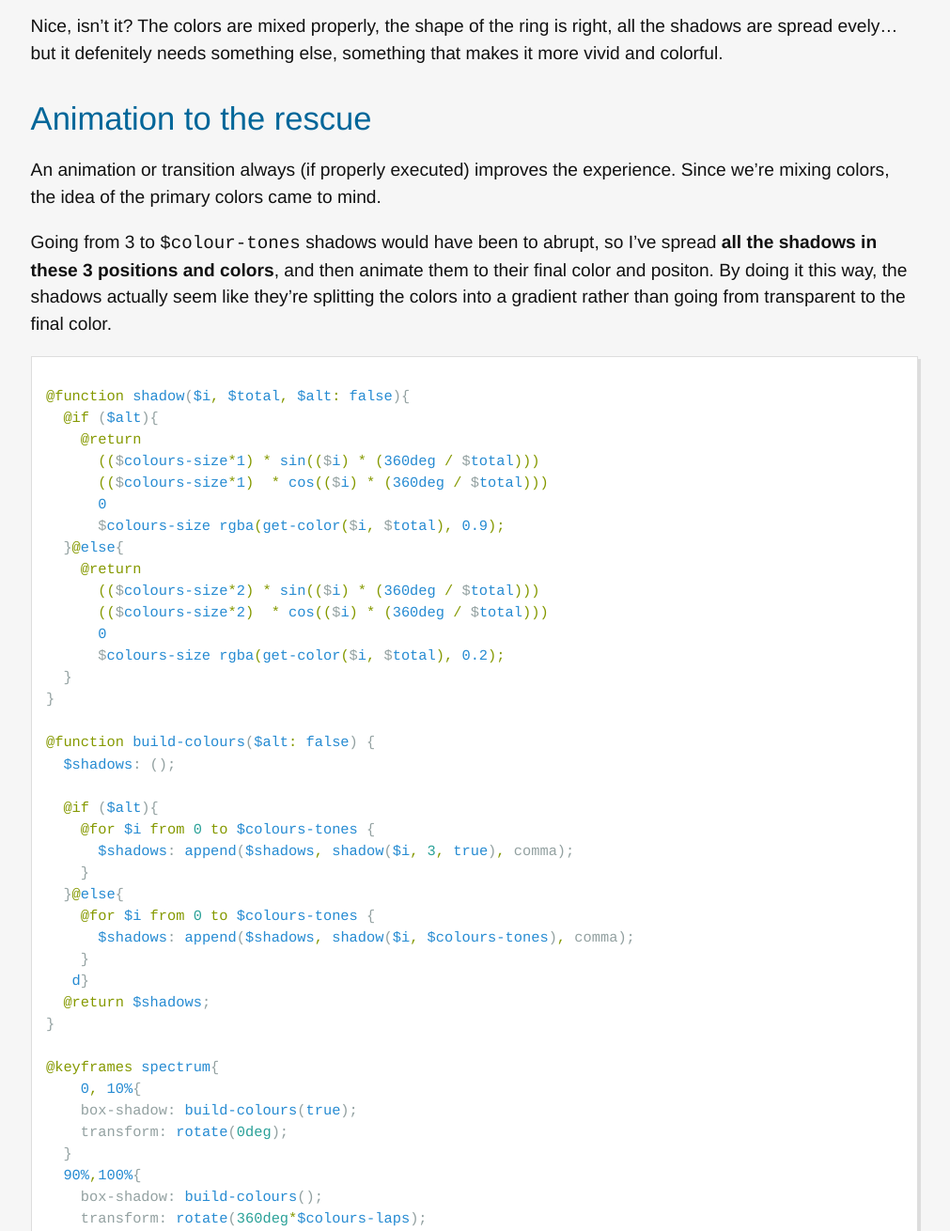
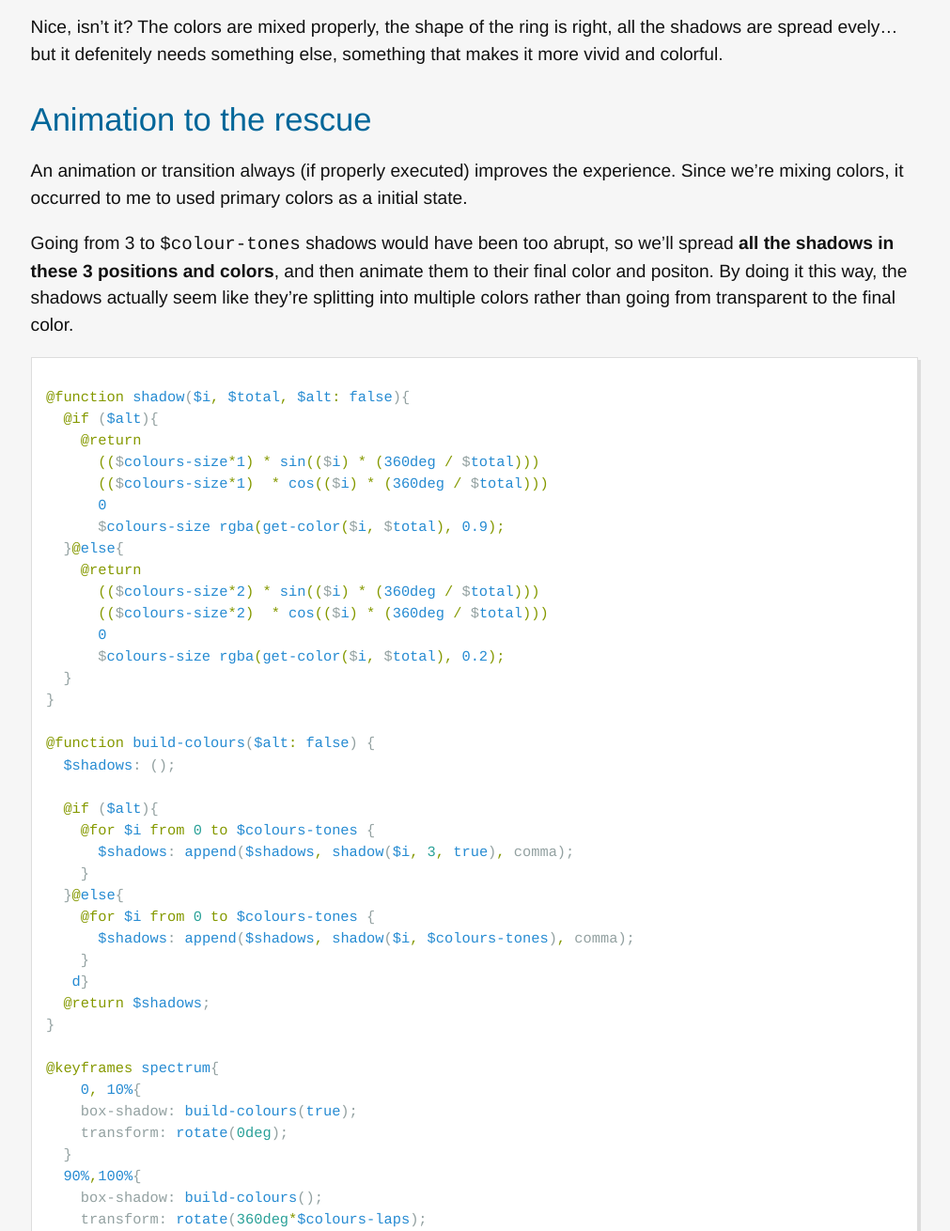
Before and after one commit to jaicab/jaicab.github.io, a Jekyll site: the page built from _posts/2014-08-02-mixing-colors-with-box-shadow.md, in a window 1280 px wide and 1400 px high, scrolled down 3471 px, cut to the strip 90-1400 px from the top of the window. Shown: the whole strip at 94% size, without its empty margins (135-1146 px from the left). Built offline with Jekyll 4.4.1, drawn with Linux system fonts in a browser that asks for light colours; some of the changed text lies outside the part shown.

Commit message:
Typos, again

```diff
--- a/_posts/2014-08-02-mixing-colors-with-box-shadow.md
+++ b/_posts/2014-08-02-mixing-colors-with-box-shadow.md
@@ -9,7 +9,7 @@ I may have said this before, but I love when CSS is used in ways it isn't intend
 First, if you never have work with `box-shadow` for anything but actual shadows, you have to change you point of view and see [what you can with it](/2014/07/21/box-shadow-out-of-the-box/). It'll help you understand the basics for this demo.
 
 ##The idea
-When this idea hit me, it was just about mixing all the colors in the color spectrum with shadows in order to keep the number of elements to a minimum. But during the process other ideas came up. Let's see what I needed this far.
+When this idea hit me, it was just about mixing all the colors in the color spectrum with shadows in order to keep the number of elements to a minimum. But during the process other ideas came up. Let's see what we need this far.
 
 - An element: Since everything is going to be happening in the shadows a single HTML element is required. I used `.colours`, but it could be done with the body element too.
 - Rounded element: I wanted the shadows to be rounded so the element they're casted from must be also rounded. It also needed to be at least `0.5em` in size to get a rounded border.
@@ -95,9 +95,9 @@ Nice, isn't it? The colors are mixed properly, the shape of the ring is right, a
 
 
 ##Animation to the rescue
-An animation or transition always (if properly executed) improves the experience. Since we're mixing colors, the idea of the primary colors came to mind.
+An animation or transition always (if properly executed) improves the experience. Since we're mixing colors, it occurred to me to used primary colors as a initial state.
 
-Going from 3 to `$colour-tones` shadows would have been to abrupt, so I've spread **all the shadows in these 3 positions and colors**, and then animate them to their final color and positon. By doing it this way, the shadows actually seem like they're splitting the colors into a gradient rather than going from transparent to the final color.
+Going from 3 to `$colour-tones` shadows would have been too abrupt, so we'll spread **all the shadows in these 3 positions and colors**, and then animate them to their final color and positon. By doing it this way, the shadows actually seem like they're splitting into multiple colors rather than going from transparent to the final color.
 
 
 {% highlight sass %}
@@ -144,9 +144,9 @@ Going from 3 to `$colour-tones` shadows would have been to abrupt, so I've sprea
 }
 {% endhighlight %}
 
-Using the `$alt` parameter in the functions, I created the initial disposition of the shadows and then applied everything on a function. I also made it rotate a bit to make it look a bit more realistic.
+Using the `$alt` parameter in the functions, I created the initial disposition of the shadows and then applied everything on an animation. This initial disposition also is closer to the center to create a centrifugal force effect combined with the rotate transform, making it look a bit more realistic.
 
-The last thing was to set the animation. I used a `cubic-bezier()` function to create a little bounce, which applies to the transform and box-shadow creating a nice effect
+The last thing was to setting the animation. I used a `cubic-bezier()` function to create a little bounce, which applies to the transform and box-shadow creating a nice effect
 
 {% highlight sass %}
 animation: spectrum $colours-speed 1s cubic-bezier(.33,-0.46,.22,1.09) infinite alternate;
```
Also changed, not shown: other parts of _posts/2014-08-02-mixing-colors-with-box-shadow.md (+2 -2 lines).
